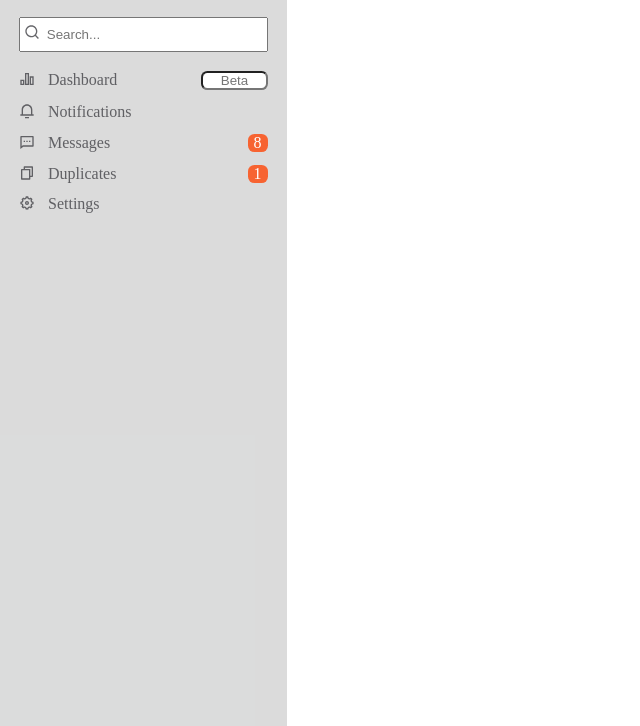
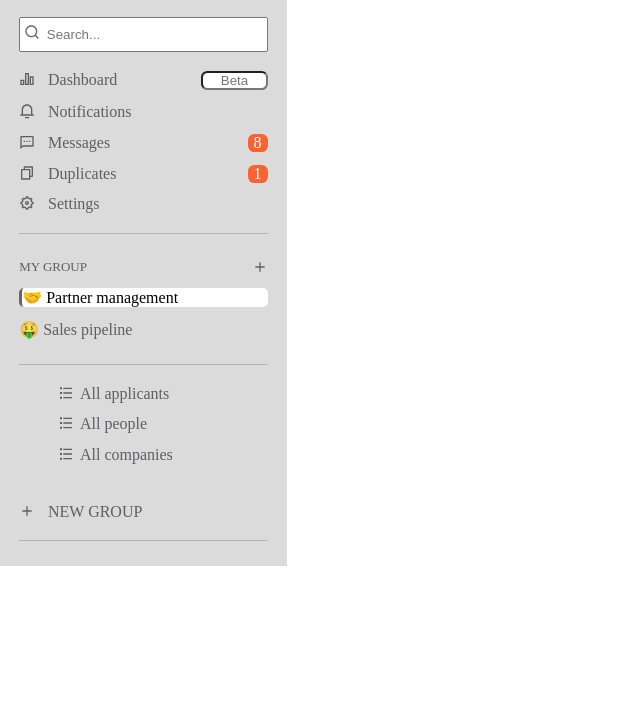
Before and after one commit to Hamza-Abouelwahab/Colab, a plain HTML site: page index.html in a window 1280 px wide. Shown: the part 74-800 px from the top of the page, without its empty margins (0-640 px from the left). Drawn offline with Linux system fonts and the light colour scheme.

Commit message:
left-side

```diff
--- a/index.html
+++ b/index.html
@@ -50,8 +50,37 @@
                 </div>
                 </div>
             </nav>
-
+            <div class="group">
+                <div class="plus">
+                    <p>MY GROUP</p>
+                    <svg xmlns="http://www.w3.org/2000/svg" viewBox="0 0 24 24" width="16" height="16" fill="currentColor"><path d="M11 11V5H13V11H19V13H13V19H11V13H5V11H11Z"></path></svg>
+                </div>
+                <div class="box1">
+                    <p> &#129309; Partner management</p>
+                </div>
+                <div class="box2">
+                    <p> &#129297; Sales pipeline</p>
+                </div>
             </div>
+            <div class="list">
+                <div>
+                    <svg xmlns="http://www.w3.org/2000/svg" viewBox="0 0 24 24" width="16" height="16" fill="currentColor"><path d="M8 4H21V6H8V4ZM3 3.5H6V6.5H3V3.5ZM3 10.5H6V13.5H3V10.5ZM3 17.5H6V20.5H3V17.5ZM8 11H21V13H8V11ZM8 18H21V20H8V18Z"></path></svg>
+                    <p>All applicants</p>
+                </div>
+                <div>
+                    <svg xmlns="http://www.w3.org/2000/svg" viewBox="0 0 24 24" width="16" height="16" fill="currentColor"><path d="M8 4H21V6H8V4ZM3 3.5H6V6.5H3V3.5ZM3 10.5H6V13.5H3V10.5ZM3 17.5H6V20.5H3V17.5ZM8 11H21V13H8V11ZM8 18H21V20H8V18Z"></path></svg>
+                    <p>All people</p>
+                </div>
+                <div>
+                    <svg xmlns="http://www.w3.org/2000/svg" viewBox="0 0 24 24" width="16" height="16" fill="currentColor"><path d="M8 4H21V6H8V4ZM3 3.5H6V6.5H3V3.5ZM3 10.5H6V13.5H3V10.5ZM3 17.5H6V20.5H3V17.5ZM8 11H21V13H8V11ZM8 18H21V20H8V18Z"></path></svg>
+                    <p>All companies</p>
+                </div>
+            </div>
+            </div>
+                <div class="new-gp">
+                    <svg xmlns="http://www.w3.org/2000/svg" viewBox="0 0 24 24" width="16" height="16" fill="currentColor"><path d="M11 11V5H13V11H19V13H13V19H11V13H5V11H11Z"></path></svg>
+                    <p>NEW GROUP</p>
+                </div>
         </div>
         <div class="right-side"></div>
     </div>
--- a/public/css/app.css
+++ b/public/css/app.css
@@ -4,10 +4,10 @@
 }
 .container{
     display: flex;
-    width: 100vw;
-    height: 100vh;
+    /* height: 100vh; */
 }
 .container  .left-side{
+    height: fit-content;
     padding: 2vw 1.5vw;
     background-color: rgba(79, 82, 82, 0.202);
     width: 25%;
@@ -44,6 +44,7 @@
     display: flex;
     flex-direction: column;
     gap: 1vw;
+    /* padding-bottom: 1vw; */
 }
 .navbar > nav > .cart{
     display: flex;
@@ -71,6 +72,45 @@
     border-radius: 0.5vw;
 }
 
+.group{
+    padding: 2vw 0;
+    border-top: solid 0.5px #0000002e ;
+    border-bottom: solid 0.5px #0000002e;
+    display: flex;
+    flex-direction: column;
+    gap: 1vw;
+
+}
+.group .plus{
+    display: flex;
+    justify-content: space-between;
+    font-size: small;
+}
+.group .box1{
+    background-color: white;
+    border-left:solid #444448d0 ;
+    border-radius:5px ;
+    color: black;
+}
+
+.list{
+    gap: 1vw;
+    display: flex;
+    flex-direction: column;
+    padding-left:3vw ;
+
+}
+.list div{
+    display: flex;
+    gap: 0.5vw;
+    width: auto;
+}
+.new-gp{
+    display: flex;
+    gap: 1vw;
+    padding-bottom: 1.5vw;
+    border-bottom: solid 0.5px #0000002e;
+}
 
 /* * right-side */
 .container > .right-side{
```
